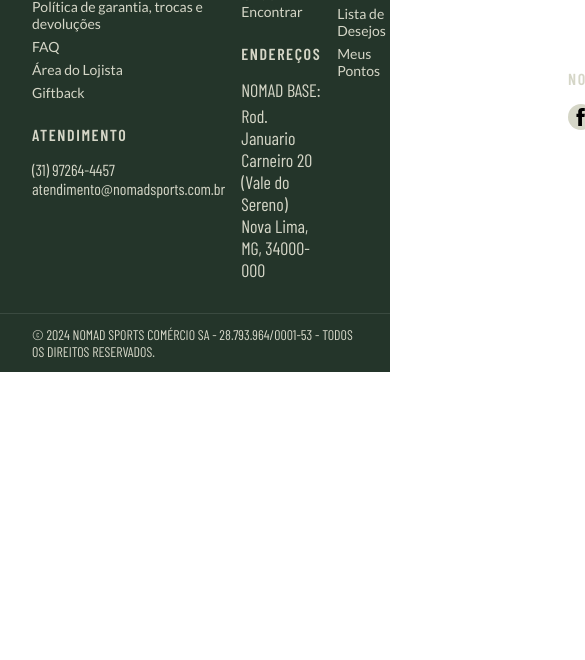
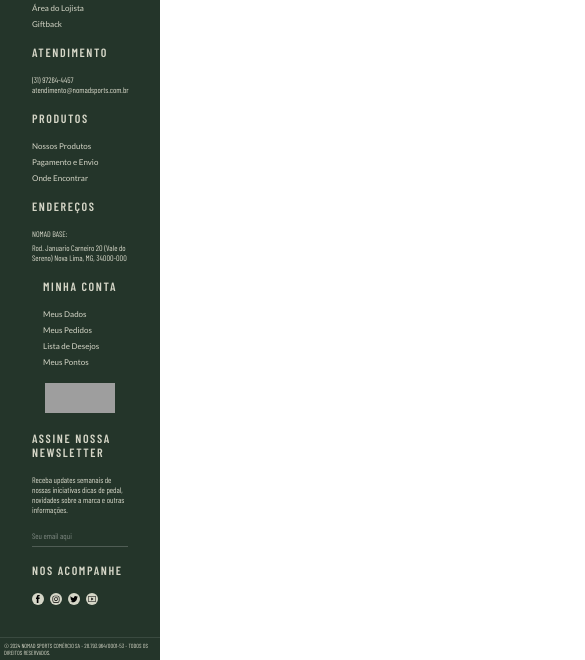
Before and after one commit to nikolasraniery/footer-template, a website: page index.html in a window 390 px wide. Shown: the part 240-900 px from the top of the page, 585 px wide, since content can reach past the window. Before the commit the page ends 844 px from the top, so only its background shows below. Drawn offline with nearby package versions, Linux system fonts and the light colour scheme; grey boxes are pictures that could not be loaded.

Commit message:
[FT-03] - style: Tornando footer responsivo 1

```diff
--- a/css/style.css
+++ b/css/style.css
@@ -7,9 +7,12 @@
   box-sizing: border-box;
 }
 
-ol, ul, li {
+ol,
+ul,
+li {
   list-style: none;
 }
+
 /*////////////////////////////////////////////////////////////////////////////////////////////////////////////////////*/
 
 body {
@@ -22,6 +25,7 @@ body {
 .footer-container {
   display: flex;
   flex-direction: column;
+  max-width: 100%;
   gap: 24px;
   background: #24352a;
   color: #D5D6C7;
@@ -185,13 +189,13 @@ body {
   display: flex;
   position: absolute;
   z-index: 2;
-    color: rgba(255,255,255, 40%);
+  color: rgba(255, 255, 255, 40%);
 }
 
 .email-input {
   background: transparent;
   border: none;
-    border-bottom: 1px solid rgba(255,255,255, 20%);
+  border-bottom: 1px solid rgba(255, 255, 255, 20%);
   padding: 6px;
 }
 
@@ -226,9 +230,116 @@ body {
 
 .naming-rights {
   padding: 12px 32px;
-    border-top: 1px solid rgba(255,255,255, 10%);
+  border-top: 1px solid rgba(255, 255, 255, 10%);
   width: 100%;
   font-size: 14px;
   font-family: 'Barlow Condensed', sans-serif;
   font-weight: 400;
 }
+
+/*/////////////////////////////////////////////// MEDIA ///////////////////////////////////////////////////*/
+
+@media (min-width: 0px) and (max-width: 1024px) {
+
+  body {
+    max-width: 100vw;
+    font-size: 12px;
+  }
+
+  .footer-container {
+    align-items: center;
+    justify-content: center;
+    max-width: 160px;
+  }
+
+  .footer-container h2 {
+    font-size: 12px;
+  }
+
+  .categories {
+    flex-direction: column;
+    max-width: 100%;
+    align-items: center;
+    justify-content: center;
+  }
+
+  .category-name {
+    font-size: 12px;
+  }
+
+  .section-footer-1 {
+    max-width: 100%;
+    gap: 16px;
+  }
+
+  .institutional ul {
+    font-size: 8px;
+  }
+
+  .service div span {
+    font-size: 8px;
+  }
+
+  .section-footer-2 {
+    max-width: 100%;
+    gap: 16px;
+  }
+
+  .products ul {
+    font-size: 8px;
+  }
+
+  .category-item {
+    font-size: 8px;
+  }
+
+  .section-footer-3 {
+    max-width: 100%;
+    gap: 16px;
+  }
+
+  .my-account ul {
+    font-size: 8px;
+  }
+
+  .section-footer-4 .payment {
+    width: 70px;
+    height: 30px;
+  }
+
+  .section-footer-5 {
+    max-width: 100%;
+    gap: 16px;
+  }
+
+  .newsletter p {
+    font-size: 8px;
+  }
+
+  .email-label {
+    font-size: 8px;
+  }
+
+  .email-input {
+    padding: 0;
+    width: 100%;
+  }
+
+  .social-networks ul li {
+    width: 12px;
+    height: 12px;
+    padding: 0;
+    margin: 0;
+  }
+
+  .social-networks ul li a svg {
+    margin: 2px;
+  }
+
+  .naming-rights {
+    max-width: 320px;
+    font-size: 6px;
+    padding: 4px;
+  }
+
+}
```
Lines whose indentation alone changed are shown as unchanged.
